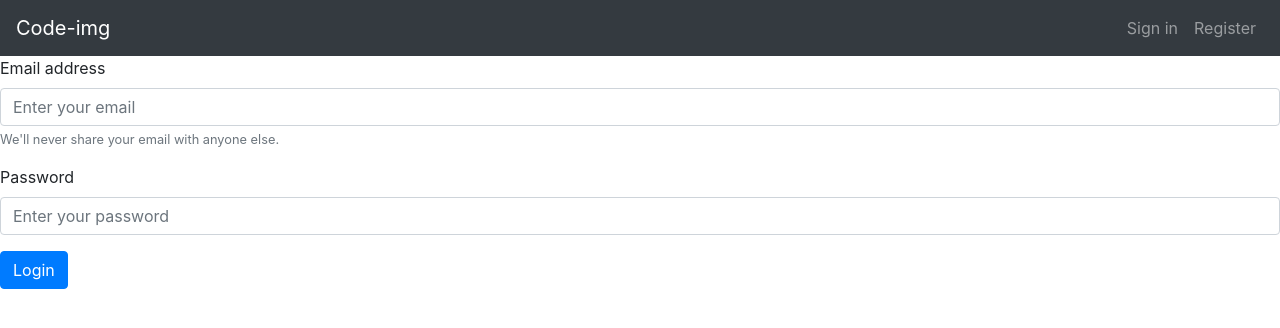
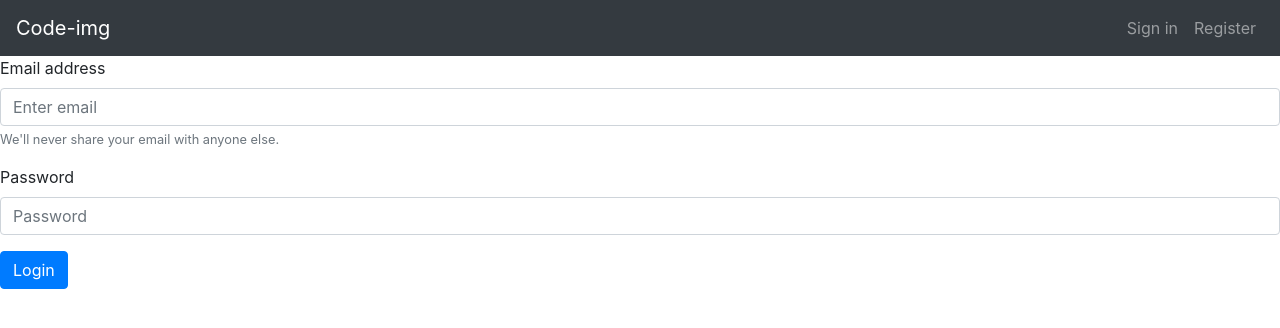
Before and after one commit to mlbiche/code-img, a React (Create React App) app: page /login in a window 1280 px wide. Shown: the top 328 px of the page. Built offline with nearby package versions, Linux system fonts and the light colour scheme.

Commit message:
update the loginView with bootstrap functionalites

```diff
--- a/src/LoginView/LoginView.js
+++ b/src/LoginView/LoginView.js
@@ -1,5 +1,5 @@
 import React, { Component } from 'react';
-
+import { Form } from 'react-bootstrap';
 // import './LoginView.css';
 
 class LoginView extends Component {
@@ -37,7 +37,7 @@ class LoginView extends Component {
     // Prevent page refreshing
     e.preventDefault();
 
-    // Fetch the form data
+    // Fetch the Form data
     fetch('http://localhost:3000/login', {
       method: 'POST',
       body: JSON.stringify({
@@ -48,7 +48,7 @@ class LoginView extends Component {
       credentials: 'include' // Allow to receive a Cross-Origin cookie
     })
       .then(res => {
-        // Empty the form
+        // Empty the Form
         this.emailInput.value = '';
         this.passwordInput.value = '';
         this.setState({ email: '', password: '' });
@@ -78,39 +78,56 @@ class LoginView extends Component {
       <div>
         <div>
           {/* Developped using https://stackoverflow.com/a/24534492/7916042 */}
-          {this.state.showConnectionSuccessAlert &&
-            (<label for="formControlRange">You are successfully connected ! </label>)
+          {
+            this.state.showConnectionSuccessAlert &&
+            (<label for="FormControlRange">You are successfully connected ! </label>)
           }
-          {this.state.showConnectionWrongCredentialsAlert &&
-            (<label for="formControlRange">You have entered wrong email or password.</label>)
+          {
+            this.state.showConnectionWrongCredentialsAlert &&
+            (<label for="FormControlRange">You have entered wrong email or password.</label>)
           }
-          {this.state.showConnectionServerFailAlert &&
-            (<label for="formControlRange">Your connection has failed because of an internal error.</label>)
+          {
+            this.state.showConnectionServerFailAlert &&
+            (<label for="FormControlRange">Your connection has failed because of an internal error.</label>)
           }
 
-          {/* <div className="form-wrapper"> */}
-        </div>
-        <form onSubmit={this.submitLogin}>
-          <div class="form-group">
-            <label for="exampleInputEmail1">Email address</label>
-            {/* <label>
-              Email: */}
-            <input ref={(ref) => this.emailInput = ref} type="email" type="email"
+          {/* <div className="Form-wrapper"> */}
+        </div >
+        <Form onSubmit={this.submitLogin}>
+          <Form.Group controlId="formBasicEmail">
+            <Form.Label>Email address</Form.Label>
+            <Form.Control type="email" placeholder="Enter email"
+              ref={(ref) => this.emailInput = ref}
+              onChange={this.changeEmail} class="Form-control" />
+            {/*  <input ref={(ref) => this.emailInput = ref} type="email"
               placeholder="Enter your email" name="email"
-              onChange={this.changeEmail} class="form-control" id="exampleInputEmail1" />
+              onChange={this.changeEmail} class="Form-control" id="exampleInputEmail1" /> */}
             {/* </label> */}
-            <small id="emailHelp" class="form-text text-muted">We'll never share your email with anyone else.</small>
-          </div>
-          <div class="form-group">
-            {/* <label> */}
-            <label for="exampleInputPassword1">Password</label>
-            <input ref={(ref) => this.passwordInput = ref} type="password"
+            {/* <small id="emailHelp" class="Form-text text-muted">We'll never share your email with anyone else.
+            </small> */}
+            <Form.Text className="text-muted">
+              We'll never share your email with anyone else.
+            </Form.Text>
+          </Form.Group>
+          {/*  </div> */}
+          {/*   <div class="Form-group"> */}
+          {/* <label> */}
+          {/* <label for="exampleInputPassword1">Password</label> */}
+          <Form.Group controlId="formBasicPassword">
+            <Form.Label>Password</Form.Label>
+            <Form.Control type="password" placeholder="Password"
+              ref={(ref) => this.passwordInput = ref}
+              onChange={this.changePassword} class="Form-control" />
+          </Form.Group>
+          <Form.Group controlId="formBasicCheckbox">
+            {/* <input ref={(ref) => this.passwordInput = ref} type="password"
               placeholder="Enter your password" name="password"
-              onChange={this.changePassword} class="form-control" id="exampleInputPassword1" />
-          </div>
-          {/* </label> */}
-          <input type="submit" value="Login" class="btn btn-primary" />
-        </form>
+              onChange={this.changePassword} class="Form-control" id="exampleInputPassword1" />
+            </div> */}
+            {/* </label> */}
+          </Form.Group>
+          <input type="submit" value="Login" className="btn btn-primary" />
+        </Form>
         {/* </div> */}
         {/* </div > */}
       </div>
```
